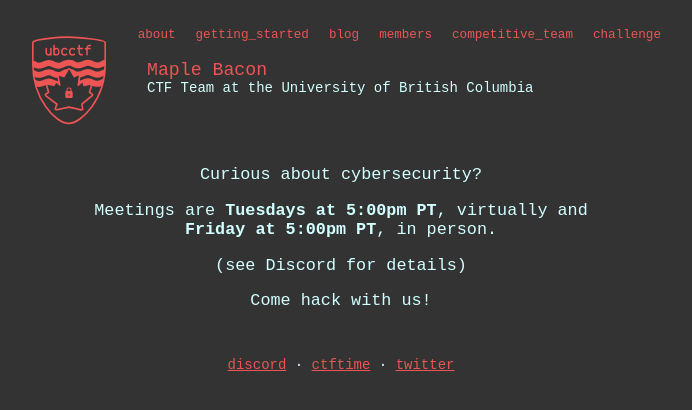
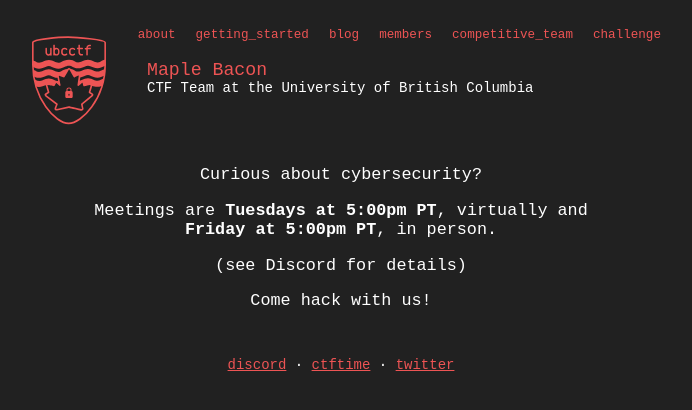
Before and after one commit to ubcctf/ubcctf.github.io, a Jekyll site: the page built from index.html, in a window 1280 px wide. Shown: the top 410 px of the page, without its empty margins (299-991 px from the left). Built offline with Jekyll 4.4.1, drawn with Linux system fonts in a browser that asks for light colours; nearby versions of some CDN libraries; some web fonts are replaced.

Commit message:
Add some contrast (closes #15)

```diff
--- a/assets/css/styles.css
+++ b/assets/css/styles.css
@@ -5,7 +5,7 @@
     --blue: #73ead3;
     --azure: #d2ffff;
     --header-color: #2b2b2b;
-    --background-color: #333333;
+    --background-color: #212121;
     --code-background-color: #272727;
 }
 
@@ -17,7 +17,7 @@
     background-color: var(--background-color);
     font-family: 'Overpass Mono', monospace;
     font-variant-ligatures: none;
-    color: var(--azure);
+    color: #fff;
 }
 
 a {
```
